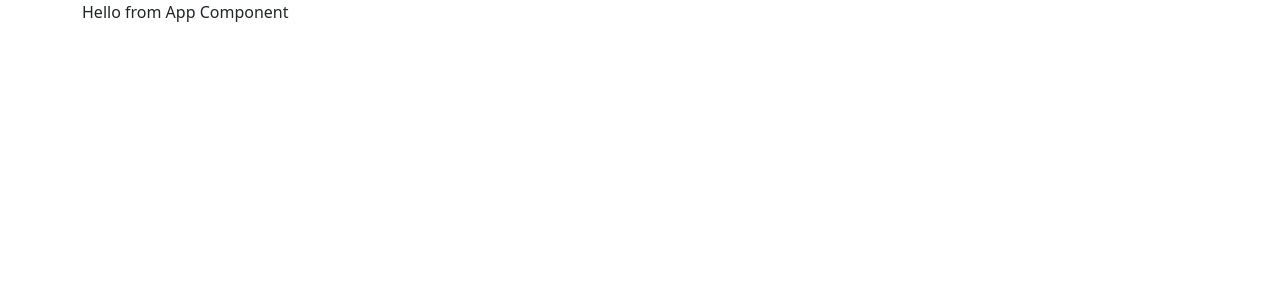
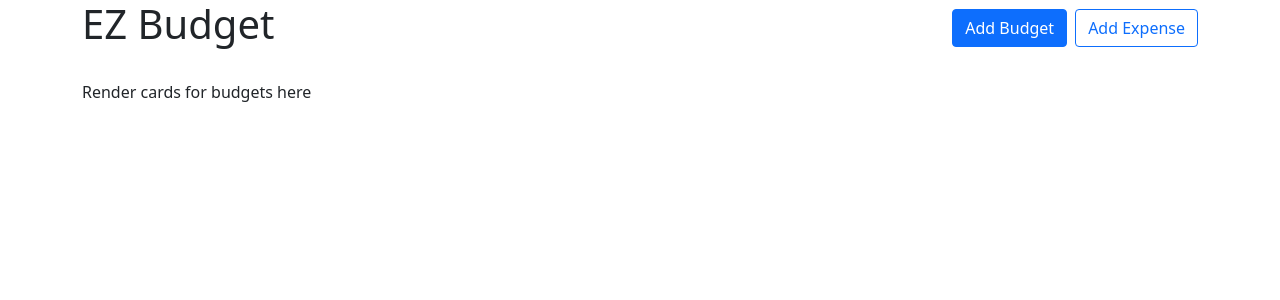
Before and after one commit to damianmalysza/ez-budget-frontend, a React (Create React App) app: page / in a window 1280 px wide. Shown: the top 300 px of the page. Built offline with nearby package versions, Linux system fonts and the light colour scheme.

Commit message:
added layout for main application - button for adding budgets and expenses and container that budget cards will be rendered in

```diff
--- a/src/App.js
+++ b/src/App.js
@@ -1,10 +1,27 @@
 import Container from "react-bootstrap/Container"
+import {Button, Stack} from "react-bootstrap"
 
 
 function App() {
   return (
     <Container>
-     Hello from App Component
+      <Stack direction="horizontal" gap="2" className="mb-4">
+        <h1 className="me-auto">EZ Budget</h1>
+        <Button variant="primary">
+          Add Budget
+        </Button>
+        <Button variant="outline-primary">
+          Add Expense
+        </Button>
+      </Stack>
+      <div style={{
+        display: "grid",
+        gridTemplateColumns: "repeat(auto-fill, minmax(300px, 1fr))",
+        gap: "1rem",
+        alignItems: "flex-start"
+      }}>
+        Render cards for budgets here
+      </div>
     </Container>
   );
 }
```
